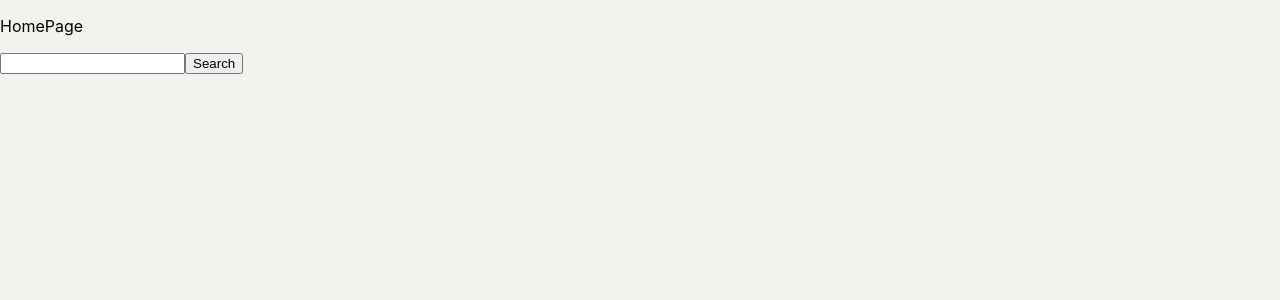
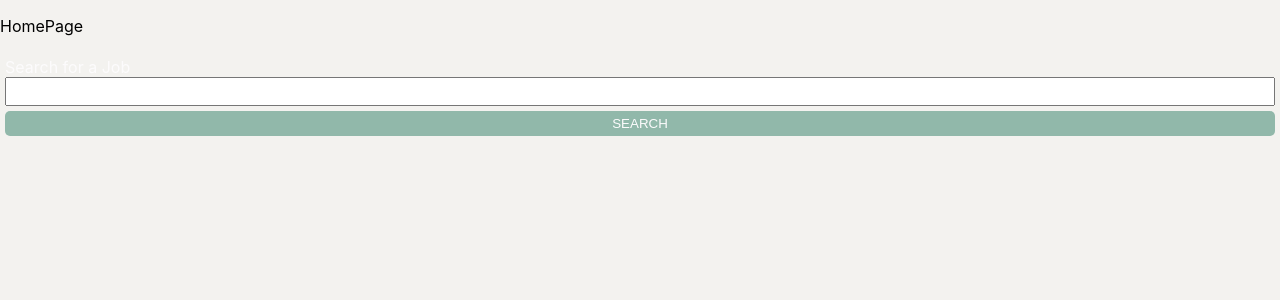
Before and after one commit to msoderblom/github-job-listing, a React (Create React App) app: page / in a window 1280 px wide. Shown: the top 300 px of the page. Built offline with nearby package versions, Linux system fonts and the light colour scheme.

Commit message:
Move form to separate component & change name on context

```diff
--- /dev/null
+++ b/src/components/SearchForm/SearchForm.jsx
@@ -0,0 +1,82 @@
+import React, { useContext, useEffect, useState } from "react";
+import { SearchContext } from "../../contexts/SearchContextProvider";
+import * as S from "./styled";
+
+const SearchForm = () => {
+  const [searchTerm, setSearchTerm] = useState("");
+  // const [searchResults, setSearchResults] = useState(null);
+  const {
+    prevSearches,
+    setPrevSearches,
+    setSearchData,
+    searchData,
+  } = useContext(SearchContext);
+
+  useEffect(() => {
+    if (searchData) {
+      const term = searchData.searchTerm.replaceAll("+", " ");
+
+      setSearchTerm(term);
+    }
+  }, []);
+
+  const fetchJobs = (search) => {
+    const url = `https://us-central1-wands-2017.cloudfunctions.net/githubjobs?description=${search}`;
+    console.log(url);
+    fetch(url)
+      .then((res) => res.json())
+      .then((data) => {
+        console.log(data);
+        // setSearchResults(data);
+        setSearchData({ searchTerm: search, results: data });
+        setPrevSearches((prev) => [
+          ...prev,
+          { searchTerm: search, results: data },
+        ]);
+      });
+  };
+
+  const handleSubmit = (e) => {
+    e.preventDefault();
+
+    if (searchTerm.length === 0) {
+      setSearchData(null);
+      return;
+    }
+
+    console.log(searchTerm);
+
+    const search = searchTerm.replaceAll(" ", "+");
+    console.log(search);
+    const prevSearchResults = prevSearches.find(
+      (searchObj) => searchObj.searchTerm === search
+    );
+
+    if (prevSearchResults) {
+      console.log("prev search found");
+
+      console.log(prevSearchResults);
+      setSearchData(prevSearchResults);
+    } else {
+      console.log("no prev search");
+      fetchJobs(search);
+    }
+  };
+
+  return (
+    <S.Container>
+      <S.Form onSubmit={handleSubmit}>
+        <label htmlFor="search">Search for a Job</label>
+        <S.SearchInput
+          type="search"
+          name="search"
+          value={searchTerm}
+          onChange={(e) => setSearchTerm(e.target.value)}
+        />
+        <S.SubmitBtn type="submit">Search</S.SubmitBtn>
+      </S.Form>
+    </S.Container>
+  );
+};
+
+export default SearchForm;
--- /dev/null
+++ b/src/components/SearchForm/index.js
@@ -0,0 +1,3 @@
+import SearchForm from './SearchForm'
+
+export default SearchForm
--- /dev/null
+++ b/src/components/SearchForm/styled.js
@@ -0,0 +1,24 @@
+import styled from "styled-components";
+
+export const Container = styled.div``;
+export const Form = styled.form`
+  display: flex;
+  flex-direction: column;
+  padding: 5px;
+
+  label {
+    color: #fcfbfc;
+  }
+`;
+export const SearchInput = styled.input`
+  padding: 5px;
+  margin-bottom: 5px;
+`;
+export const SubmitBtn = styled.button`
+  padding: 5px;
+  background-color: rgb(145 184 170);
+  border: none;
+  color: #fcfbfc;
+  text-transform: uppercase;
+  border-radius: 5px;
+`;
--- a/src/contexts/PrevSearchesContextProvider.jsx
+++ /dev/null
@@ -1,14 +0,0 @@
-import React, { createContext, useState } from "react";
-
-export const PrevSearchesContext = createContext({});
-
-const PrevSearchesContextProvider = ({ children }) => {
-  const [prevSearches, setPrevSearches] = useState([]);
-  return (
-    <PrevSearchesContext.Provider value={{ prevSearches, setPrevSearches }}>
-      {children}
-    </PrevSearchesContext.Provider>
-  );
-};
-
-export default PrevSearchesContextProvider;
--- /dev/null
+++ b/src/contexts/SearchContextProvider.jsx
@@ -0,0 +1,17 @@
+import React, { createContext, useState } from "react";
+
+export const SearchContext = createContext({});
+
+const SearchContextProvider = ({ children }) => {
+  const [prevSearches, setPrevSearches] = useState([]);
+  const [searchData, setSearchData] = useState(null);
+  return (
+    <SearchContext.Provider
+      value={{ prevSearches, setPrevSearches, searchData, setSearchData }}
+    >
+      {children}
+    </SearchContext.Provider>
+  );
+};
+
+export default SearchContextProvider;
--- a/src/index.js
+++ b/src/index.js
@@ -4,14 +4,14 @@ import "./index.css";
 import App from "./App";
 import reportWebVitals from "./reportWebVitals";
 import { BrowserRouter } from "react-router-dom";
-import PrevSearchesContextProvider from "./contexts/PrevSearchesContextProvider";
+import SearchContextProvider from "./contexts/SearchContextProvider";
 
 ReactDOM.render(
   <React.StrictMode>
     <BrowserRouter>
-      <PrevSearchesContextProvider>
+      <SearchContextProvider>
         <App />
-      </PrevSearchesContextProvider>
+      </SearchContextProvider>
     </BrowserRouter>
   </React.StrictMode>,
   document.getElementById("root")
--- a/src/pages/HomePage/HomePage.jsx
+++ b/src/pages/HomePage/HomePage.jsx
@@ -1,63 +1,19 @@
 import React, { useContext, useState } from "react";
 import * as S from "./styled";
 import JobList from "../../components/JobList";
-import { PrevSearchesContext } from "../../contexts/PrevSearchesContextProvider";
+import { SearchContext } from "../../contexts/SearchContextProvider";
+import SearchForm from "../../components/SearchForm";
 
 const HomePage = () => {
-  const [searchTerm, setSearchTerm] = useState("");
-  const [searchResults, setSearchResults] = useState(null);
-  const { prevSearches, setPrevSearches } = useContext(PrevSearchesContext);
-
-  const fetchJobs = (search) => {
-    const url = `https://us-central1-wands-2017.cloudfunctions.net/githubjobs?description=${search}`;
-    console.log(url);
-    fetch(url)
-      .then((res) => res.json())
-      .then((data) => {
-        console.log(data);
-        setSearchResults(data);
-        setPrevSearches((prev) => [
-          ...prev,
-          { searchTerm: search, results: data },
-        ]);
-      });
-  };
-
-  const handleSubmit = (e) => {
-    e.preventDefault();
-    console.log(searchTerm);
-
-    const search = searchTerm.replaceAll(" ", "+");
-    console.log(search);
-    const prevSearchResults = prevSearches.find(
-      (searchObj) => searchObj.searchTerm === search
-    );
-
-    if (prevSearchResults) {
-      console.log("prev search found");
-
-      console.log(prevSearchResults);
-      setSearchResults(prevSearchResults.results);
-    } else {
-      console.log("no prev search");
-      fetchJobs(search);
-    }
-  };
+  const { searchData } = useContext(SearchContext);
 
   return (
     <S.Container>
       <p>HomePage</p>
-      <form onSubmit={handleSubmit}>
-        <input
-          type="search"
-          value={searchTerm}
-          onChange={(e) => setSearchTerm(e.target.value)}
-        />
-        <button type="submit">Search</button>
-      </form>
+      <SearchForm />
 
-      {searchResults && <JobList searchResults={searchResults} />}
-      {searchResults && searchResults.length === 0 && <p>No jobs found</p>}
+      {searchData && <JobList searchResults={searchData.results} />}
+      {searchData && searchData.results.length === 0 && <p>No jobs found</p>}
     </S.Container>
   );
 };
```
